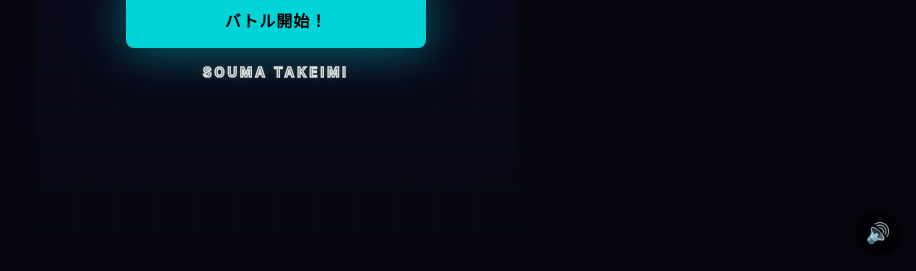
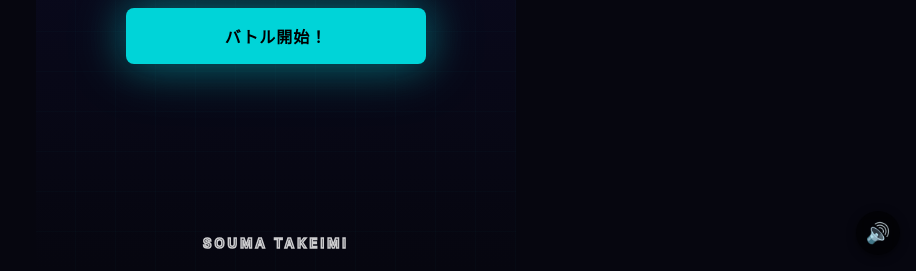
Before and after one commit to take-ma-ru/souma_app, a plain HTML site: page boki2_app.html in a window 1280 px wide. Shown: the part 529-800 px from the top of the page, without its empty margins (364-1280 px from the left). Drawn offline with Linux system fonts and the light colour scheme.

Commit message:
SOUMA TAKEIMI を画面下部に絶対配置（overflow切れを修正）

```diff
--- a/boki2_app.html
+++ b/boki2_app.html
@@ -47,7 +47,7 @@ body{font-family:-apple-system,'Hiragino Sans','Yu Gothic',sans-serif;background
 .title-logo{font-size:28px;font-weight:900;letter-spacing:3px;background:linear-gradient(135deg,var(--p),#fff);-webkit-background-clip:text;-webkit-text-fill-color:transparent;}
 .title-sub{font-size:13px;color:var(--tx2);letter-spacing:4px;margin-top:-6px;}
 .jett-quote{background:var(--card);border-left:3px solid var(--p);padding:12px 16px;border-radius:0 8px 8px 0;font-size:14px;color:var(--p);font-style:italic;line-height:1.6;align-self:stretch;margin:0 4px;text-align:left;}
-.title-credit{font-size:13px;font-weight:700;letter-spacing:3px;color:transparent;-webkit-text-stroke:1.5px rgba(255,255,255,0.85);text-stroke:1.5px rgba(255,255,255,0.85);margin-top:4px;text-shadow:0 0 10px rgba(255,255,255,0.2);}
+.title-credit{position:absolute;bottom:20px;left:50%;transform:translateX(-50%);font-size:13px;font-weight:700;letter-spacing:3px;color:transparent;-webkit-text-stroke:1.5px rgba(255,255,255,0.8);white-space:nowrap;}
 
 /* buttons */
 .btn{border:none;padding:16px 32px;font-size:16px;font-weight:700;border-radius:8px;cursor:pointer;letter-spacing:1px;transition:all .18s;width:100%;max-width:300px;}
@@ -353,8 +353,8 @@ body{font-family:-apple-system,'Hiragino Sans','Yu Gothic',sans-serif;background
     <div class="title-sub">2級 × JETT</div>
     <div class="jett-quote">「Let me show you how it's done.」</div>
     <button class="btn btn-primary" id="btn-start">バトル開始！</button>
-    <div class="title-credit">SOUMA TAKEIMI</div>
   </div>
+  <div class="title-credit">SOUMA TAKEIMI</div>
 </div>
 
 <!-- ===== STAGE SELECT ===== -->
```
